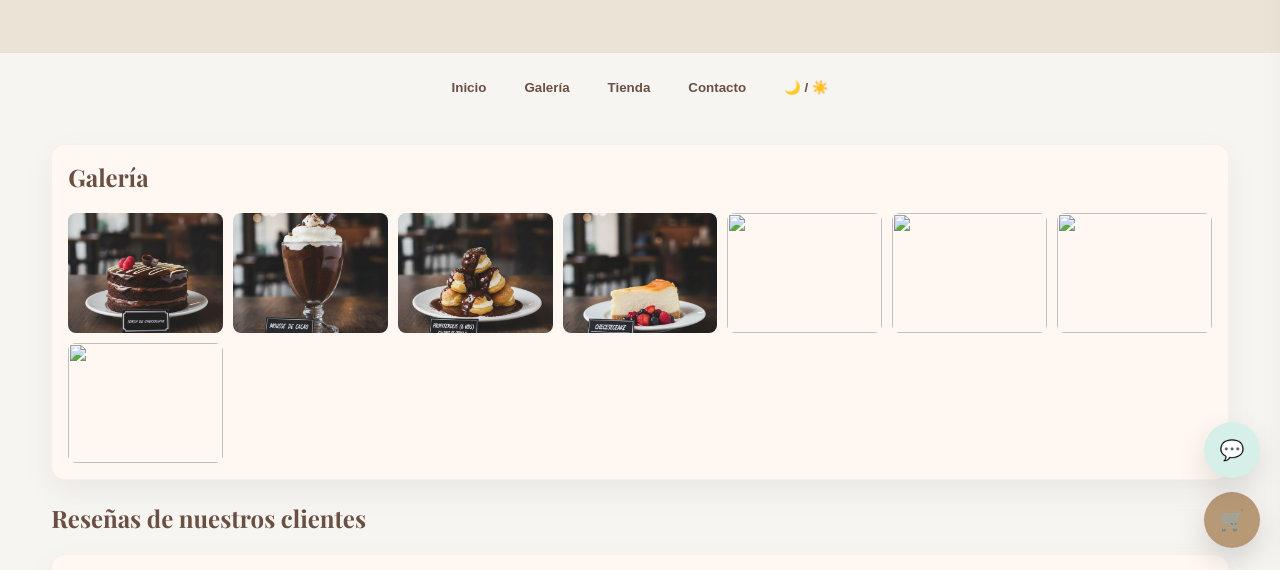
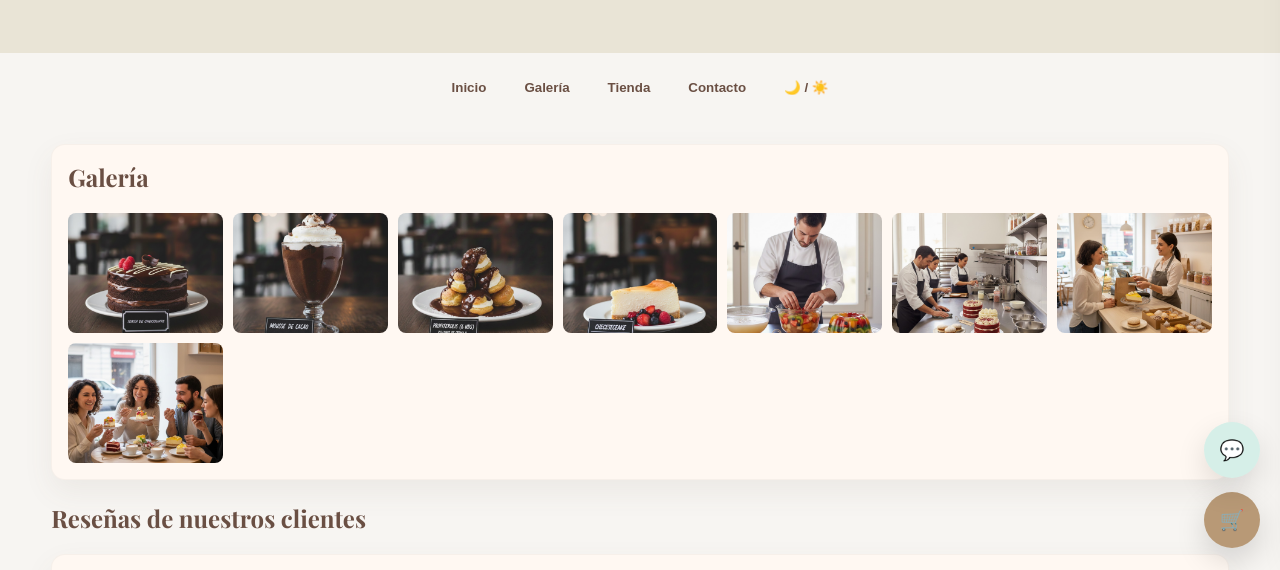
Before and after one commit to Ashley2029/Cacao-Crema, a plain HTML site: page index.html in a window 1280 px wide. Both pictures are taken after a click on the button "Galería". Shown: the part 230-800 px from the top of the page. Drawn offline with nearby package versions, Linux system fonts and the light colour scheme.

Commit message:
actualizadoFinal

```diff
--- a/index.html
+++ b/index.html
@@ -120,10 +120,10 @@
           <img src="img/gallery_mousse.jpg" alt="Mousse">
           <img src="img/gallery_profiteroles.jpg" alt="Profiteroles">
           <img src="img/gallery_cheesecake.jpg" alt="Cheesecake">
-          <img src="img/gallery_tiramisu.jpg">
-          <img src="img/gallery_brownie.jpg">
-          <img src="img/gallery_trufas.jpg">
-          <img src="img/gallery_torta_crema.jpg">
+          <img src="img/pastelero1.jpg">
+          <img src="img/pastelero2.jpg">
+          <img src="img/pastelero3.jpg">
+          <img src="img/clientes.jpg">
         </div>
       </div>
     </section>
```
